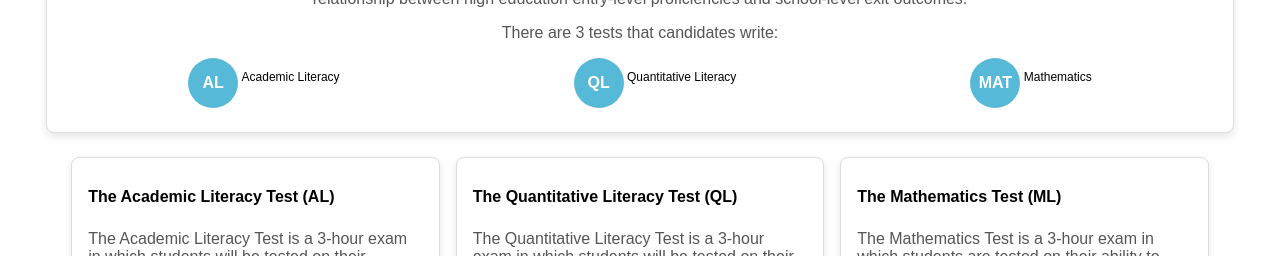
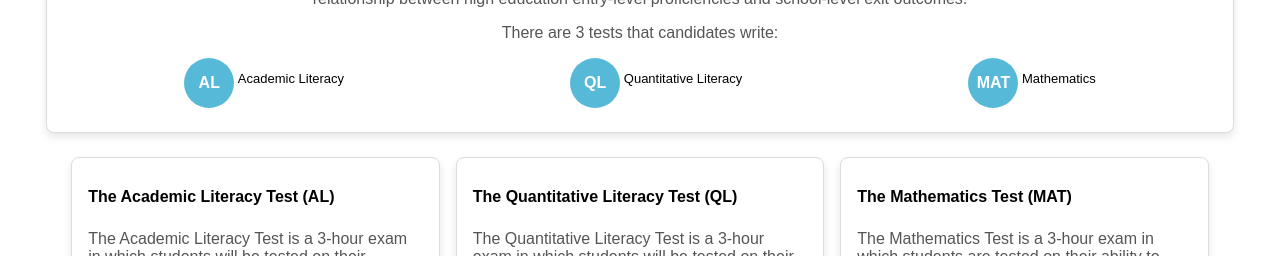
Before and after one commit to breezyChedi/Cherry, a Next.js app: page /info in a window 1280 px wide. Shown: the part 327-583 px from the top of the page. Built offline with nearby package versions, Linux system fonts and the light colour scheme; no server answers.

Commit message:
Update page.tsx

```diff
--- a/app/info/page.tsx
+++ b/app/info/page.tsx
@@ -169,18 +169,18 @@ const NBTPage: React.FC = () => {
         <div style={{ display: 'flex', justifyContent: 'space-around', alignItems: 'center', marginTop: '16px' }}>
             <div style={{display:'flex'}}>
           <div style={{ backgroundColor: '#57b9d8', color: '#FFFFFF', width: '50px',height: '50px', borderRadius: '50%', alignItems:'center', display:'flex', justifyContent: 'center' , fontWeight: 'bold', flexShrink: 0}}>AL</div>
-          <p style={{ fontSize: '12px' }}>&nbsp;Academic Literacy</p>
+          <p style={{ fontSize: '13px' }}>&nbsp;Academic Literacy</p>
           </div>
 
 
           <div style={{display:'flex'}}>
           <div style={{ backgroundColor: '#57b9d8', color: '#FFFFFF', width: '50px',height: '50px', borderRadius: '50%', alignItems:'center', display:'flex', justifyContent: 'center' , fontWeight: 'bold', flexShrink: 0}}>QL</div>
-          <p style={{ fontSize: '12px' }}>&nbsp;Quantitative Literacy</p>
+          <p style={{ fontSize: '13px' }}>&nbsp;Quantitative Literacy</p>
           </div>
 
           <div style={{display:'flex'}}>
           <div style={{ backgroundColor: '#57b9d8', color: '#FFFFFF', width: '50px',height: '50px', borderRadius: '50%', alignItems:'center', display:'flex', justifyContent: 'center' , fontWeight: 'bold', flexShrink: 0}}>MAT</div>
-          <p style={{ fontSize: '12px' }}>&nbsp;Mathematics</p>
+          <p style={{ fontSize: '13px' }}>&nbsp;Mathematics</p>
          </div>
 
         </div>
@@ -252,7 +252,7 @@ const NBTPage: React.FC = () => {
             flexDirection: 'column',
           }}
         >
-          <h2 style={{ fontSize: '16px', fontWeight: 'bold', marginBottom: '8px', fontFamily: 'Arial' }}>The Mathematics Test (ML)</h2>
+          <h2 style={{ fontSize: '16px', fontWeight: 'bold', marginBottom: '8px', fontFamily: 'Arial' }}>The Mathematics Test (MAT)</h2>
           <p style={{ color: '#555', fontFamily: 'Arial' }}>
             The Mathematics Test is a 3-hour exam in which students are tested on their ability to relate to mathematical concepts formally regarded as part of the secondary school curriculum.
           </p>
```
